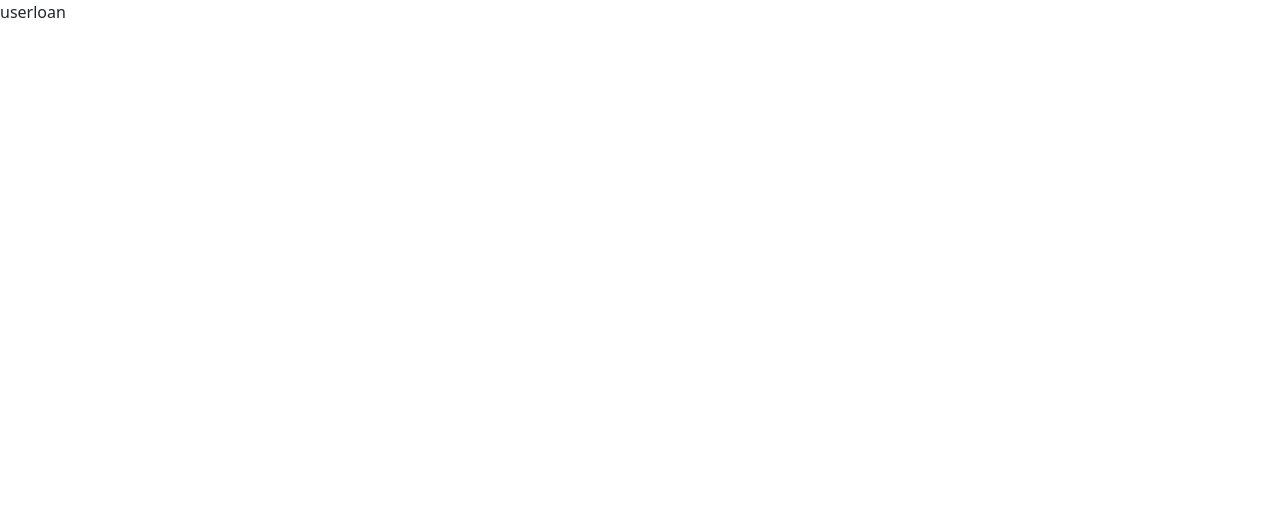
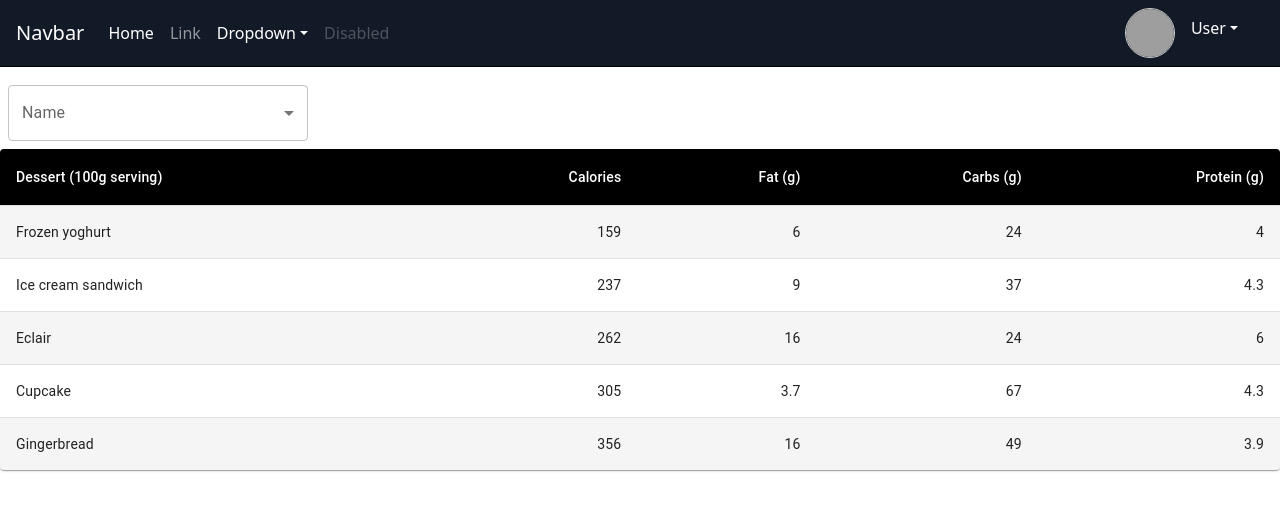
Before and after one commit to Nishaant-Rastogi/Banking-System-DBMS-Project, a Next.js app in the folder dankthebank/: page /User/loan in a window 1280 px wide. Shown: the top 510 px of the page. Built offline with nearby package versions, Linux system fonts and the light colour scheme; grey boxes are pictures that could not be loaded.

Commit message:
User Pages

```diff
--- /dev/null
+++ b/dankthebank/components/dropDown.js
@@ -0,0 +1,82 @@
+import * as React from 'react';
+import { useTheme } from '@mui/material/styles';
+import OutlinedInput from '@mui/material/OutlinedInput';
+import InputLabel from '@mui/material/InputLabel';
+import MenuItem from '@mui/material/MenuItem';
+import FormControl from '@mui/material/FormControl';
+import Select from '@mui/material/Select';
+
+const ITEM_HEIGHT = 48;
+const ITEM_PADDING_TOP = 8;
+const MenuProps = {
+    PaperProps: {
+        style: {
+            maxHeight: ITEM_HEIGHT * 4.5 + ITEM_PADDING_TOP,
+            width: 250,
+        },
+    },
+};
+
+const names = [
+    'Oliver Hansen',
+    'Van Henry',
+    'April Tucker',
+    'Ralph Hubbard',
+    'Omar Alexander',
+    'Carlos Abbott',
+    'Miriam Wagner',
+    'Bradley Wilkerson',
+    'Virginia Andrews',
+    'Kelly Snyder',
+];
+
+function getStyles(name, personName, theme) {
+    return {
+        fontWeight:
+            personName.indexOf(name) === -1
+                ? theme.typography.fontWeightRegular
+                : theme.typography.fontWeightMedium,
+    };
+}
+
+export default function MultipleSelect() {
+    const theme = useTheme();
+    const [personName, setPersonName] = React.useState([]);
+
+    const handleChange = (event) => {
+        const {
+            target: { value },
+        } = event;
+        setPersonName(
+            // On autofill we get a stringified value.
+            typeof value === 'string' ? value.split(',') : value,
+        );
+    };
+
+    return (
+        <div>
+            <FormControl sx={{ m: 1, width: 300 }}>
+                <InputLabel id="demo-multiple-name-label">Name</InputLabel>
+                <Select
+                    labelId="demo-multiple-name-label"
+                    id="demo-multiple-name"
+                    multiple
+                    value={personName}
+                    onChange={handleChange}
+                    input={<OutlinedInput label="Name" />}
+                    MenuProps={MenuProps}
+                >
+                    {names.map((name) => (
+                        <MenuItem
+                            key={name}
+                            value={name}
+                            style={getStyles(name, personName, theme)}
+                        >
+                            {name}
+                        </MenuItem>
+                    ))}
+                </Select>
+            </FormControl>
+        </div>
+    );
+}
--- /dev/null
+++ b/dankthebank/components/table.js
@@ -0,0 +1,72 @@
+import * as React from 'react';
+import { styled } from '@mui/material/styles';
+import Table from '@mui/material/Table';
+import TableBody from '@mui/material/TableBody';
+import TableCell, { tableCellClasses } from '@mui/material/TableCell';
+import TableContainer from '@mui/material/TableContainer';
+import TableHead from '@mui/material/TableHead';
+import TableRow from '@mui/material/TableRow';
+import Paper from '@mui/material/Paper';
+
+const StyledTableCell = styled(TableCell)(({ theme }) => ({
+    [`&.${tableCellClasses.head}`]: {
+        backgroundColor: theme.palette.common.black,
+        color: theme.palette.common.white,
+    },
+    [`&.${tableCellClasses.body}`]: {
+        fontSize: 14,
+    },
+}));
+
+const StyledTableRow = styled(TableRow)(({ theme }) => ({
+    '&:nth-of-type(odd)': {
+        backgroundColor: theme.palette.action.hover,
+    },
+    // hide last border
+    '&:last-child td, &:last-child th': {
+        border: 0,
+    },
+}));
+
+function createData(name, calories, fat, carbs, protein) {
+    return { name, calories, fat, carbs, protein };
+}
+
+const rows = [
+    createData('Frozen yoghurt', 159, 6.0, 24, 4.0),
+    createData('Ice cream sandwich', 237, 9.0, 37, 4.3),
+    createData('Eclair', 262, 16.0, 24, 6.0),
+    createData('Cupcake', 305, 3.7, 67, 4.3),
+    createData('Gingerbread', 356, 16.0, 49, 3.9),
+];
+
+export default function CustomizedTables() {
+    return (
+        <TableContainer component={Paper}>
+            <Table sx={{ minWidth: 700 }} aria-label="customized table">
+                <TableHead>
+                    <TableRow>
+                        <StyledTableCell>Dessert (100g serving)</StyledTableCell>
+                        <StyledTableCell align="right">Calories</StyledTableCell>
+                        <StyledTableCell align="right">Fat&nbsp;(g)</StyledTableCell>
+                        <StyledTableCell align="right">Carbs&nbsp;(g)</StyledTableCell>
+                        <StyledTableCell align="right">Protein&nbsp;(g)</StyledTableCell>
+                    </TableRow>
+                </TableHead>
+                <TableBody>
+                    {rows.map((row) => (
+                        <StyledTableRow key={row.name}>
+                            <StyledTableCell component="th" scope="row">
+                                {row.name}
+                            </StyledTableCell>
+                            <StyledTableCell align="right">{row.calories}</StyledTableCell>
+                            <StyledTableCell align="right">{row.fat}</StyledTableCell>
+                            <StyledTableCell align="right">{row.carbs}</StyledTableCell>
+                            <StyledTableCell align="right">{row.protein}</StyledTableCell>
+                        </StyledTableRow>
+                    ))}
+                </TableBody>
+            </Table>
+        </TableContainer>
+    );
+}
--- a/dankthebank/pages/User/loan.js
+++ b/dankthebank/pages/User/loan.js
@@ -1,9 +1,15 @@
-import React from 'react'
-
-function Userloan() {
+import React from 'react';
+import Userbar from '../../components/Userbar';
+import DropDown from '../../components/dropDown';
+import Table from '../../components/Table';
+function UserLoan() {
   return (
-    <div>userloan</div>
+    <div>
+      <Userbar />
+      <DropDown />
+      <Table />
+    </div>
   )
 }
 
-export default Userloan;
+export default UserLoan
```
Also changed, not shown: dankthebank/components/UHome.js (+27 -27 lines), dankthebank/package.json (+10 -1 lines), dankthebank/pages/User/current.js (+9 -3 lines), dankthebank/pages/User/savings.js (+9 -3 lines), dankthebank/pages/User/transactions.js (+9 -3 lines), 1 other file (tests, documents, lock files or other folders).
